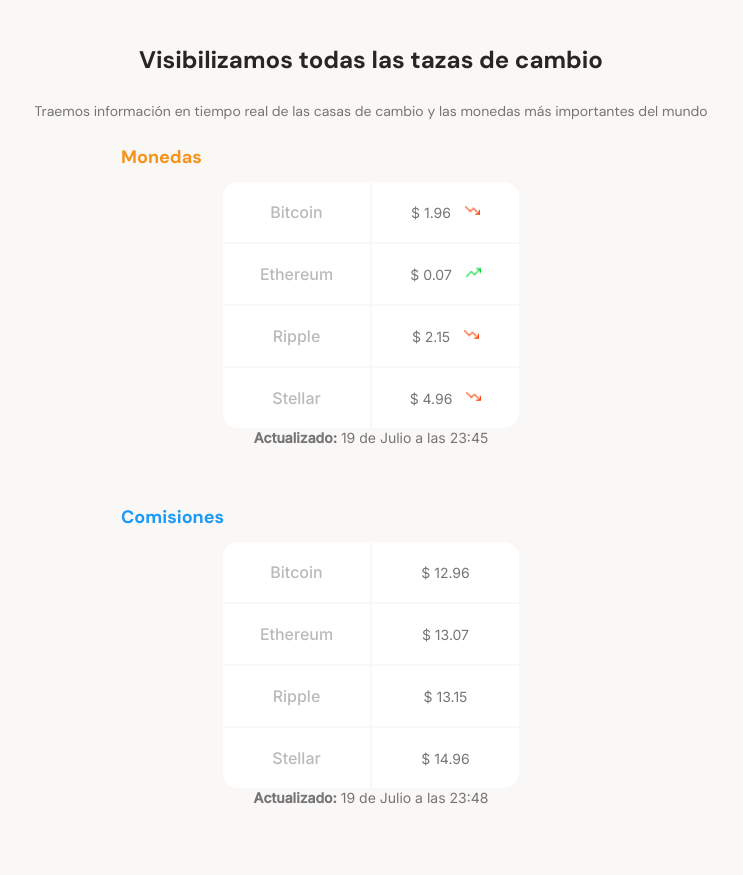
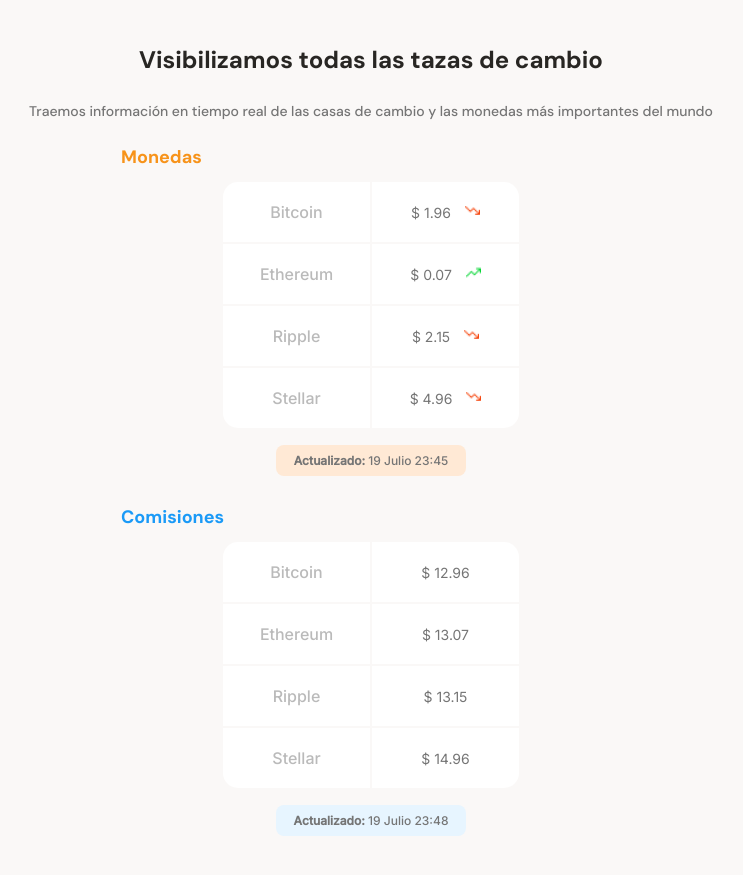
Before and after one commit to Tom4sBeltr4n/resp.-des.--mobile-first-layout, a plain HTML site: page index.html in a window 1280 px wide. Shown: the part 617-1492 px from the top of the page, without its empty margins (269-1012 px from the left). Drawn offline with Linux system fonts and the light colour scheme.

Commit message:
Class #17 finished

```diff
--- a/index.html
+++ b/index.html
@@ -56,7 +56,7 @@
               </table>
             </div>
             <div class="currency-table--date">
-              <p><b>Actualizado:</b> 19 de Julio a las 23:45</p>
+              <p><b>Actualizado:</b> 19 Julio 23:45</p>
             </div>
           </div>
           <div class="main-commissions-table">
@@ -82,7 +82,7 @@
               </table>
             </div>
             <div class="commissions-table--date">
-              <p><b>Actualizado:</b> 19 de Julio a las 23:48</p>
+              <p><b>Actualizado:</b> 19 Julio 23:48</p>
             </div>
           </div>
         </section>
--- a/styles.css
+++ b/styles.css
@@ -165,8 +165,8 @@ main
 {
   margin-bottom: 30px;
   font-size: 1.4rem;
-  font-weight: normal;
-  line-height: 1.6rem;;
+  font-weight: 500;
+  line-height: 1.6rem;
   color: #757575;
   /*Algunos colores pueden no ser añadidos como variables si el diseñador no quiere usarlos de nuevo*/
 }
@@ -272,7 +272,33 @@ main
   background-image: url('./assets/icons/trending-up-1.png');
 }
 
+.currency-table--date, .commissions-table--date
+{
+  width: 190px;
+  height: 31px;
+  margin: 15px auto 0;
+  padding: 8px;
+  border-radius: 8px;
+}
+
+.currency-table--date p, .commissions-table--date p
+{
+  margin: 7px;
+  font-size: 1.2rem;
+  line-height: 1.5px;
+}
+
+.currency-table--date
+{
+  background-color:var(--soft-orange);
+}
+
 .main-commissions-table .commissions-table--title
 {
   color: var(--secondary-blue);
 }
+
+.commissions-table--date
+{
+  background-color:var(--soft-blue);
+}
```
